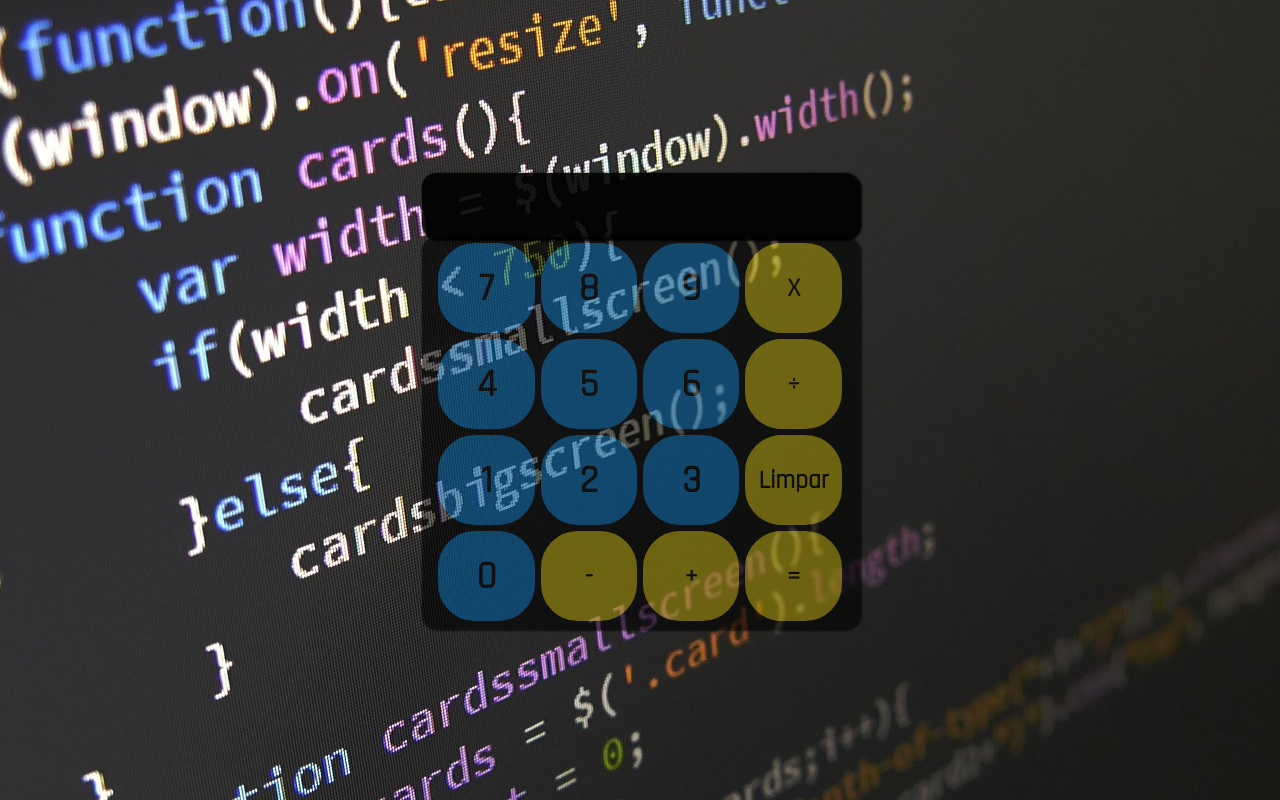
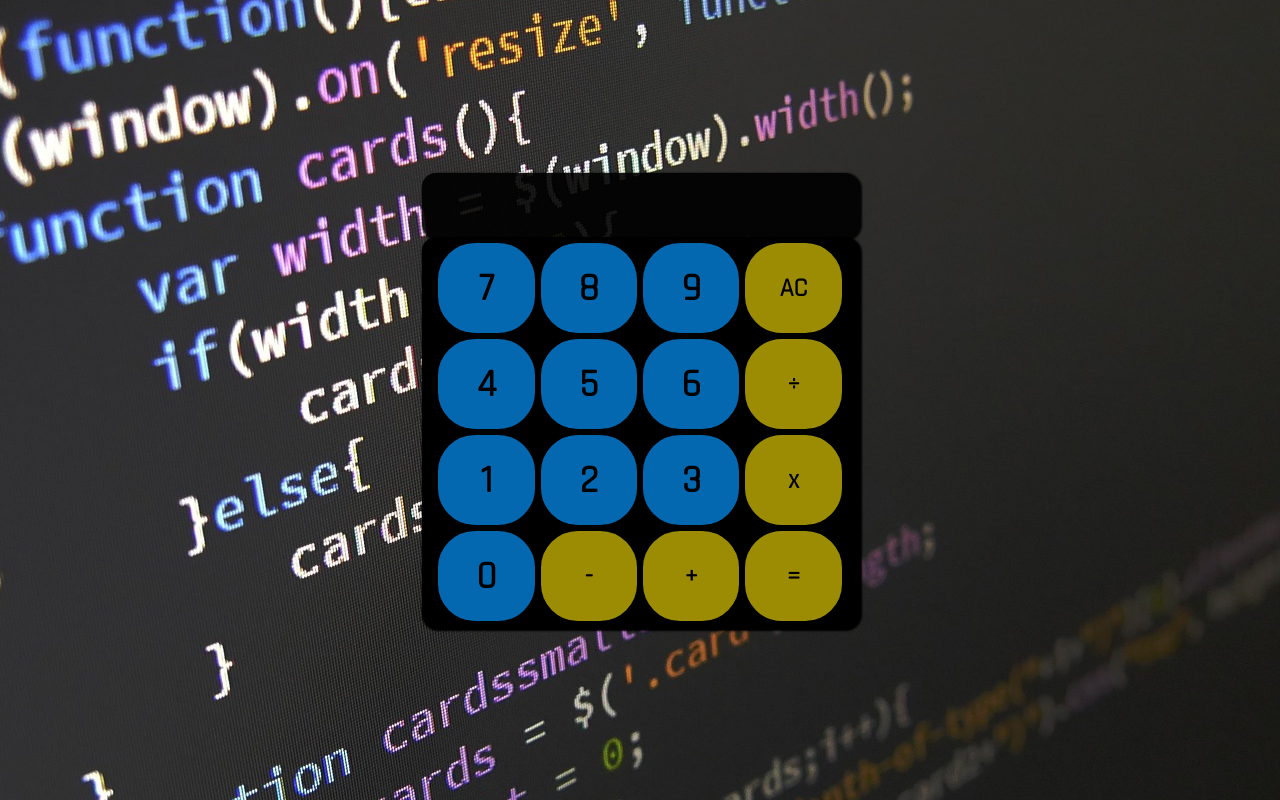
Before and after one commit to GiulianoBotelho/Calculadora_React, a React (Vite) app: page / in a window 1280 px wide. Built offline with nearby package versions, Linux system fonts and the light colour scheme.

Commit message:
atualização de estilo

```diff
--- a/src/App.jsx
+++ b/src/App.jsx
@@ -2,7 +2,6 @@ import { useState } from 'react';
 import styled from 'styled-components'
 import { createGlobalStyle } from 'styled-components'
 import backgroundImage from './assets/code.jpg'
-import '../Telas.css'
 
 
 const GlobalCSS = createGlobalStyle`
@@ -32,7 +31,7 @@ const Botao = styled.button`
  display: flex;
        align-items: center;
        justify-content: center;
-opacity:0.7;
+opacity:0.8;
 cursor:pointer;
 width: 8vw;
 height: 12vh;
@@ -111,7 +110,7 @@ align-items: center;
 justify-content: center;
 box-shadow: 2px 2px 2px 2px;
 background-color: #000000;
-opacity:0.6;
+opacity:1;
 
 @media (max-width: 481px)  {
        width: 78vw;
@@ -175,7 +174,6 @@ function App() {
   const [segundoNumero, setSegundoNumero] = useState("");
   const [operador, setOperador] = useState(null);
   const [resultado, setResultado] = useState("");
-  const [cor, setCor] = useState("")
 
 
 
@@ -192,12 +190,10 @@ function App() {
 
   const ClicarOperador = (item) => {
     setResultado("")
-    setCor("green")
     setOperador(item.target.value)
   }
 
   const Limpar = () => {
-    setCor("")
     setPrimeiroNumero("")
     setSegundoNumero("")
     setOperador(null)
@@ -206,7 +202,6 @@ function App() {
 
   const calcular = () => {
     let Resposta = ""
-    setCor("")
     if (operador === "+") {
       setPrimeiroNumero("")
       setSegundoNumero("")
@@ -265,16 +260,17 @@ function App() {
               <Botao onClick={Clicar} value="9">9</Botao>
               <Botao onClick={Clicar} value="6">6</Botao>
               <Botao onClick={Clicar} value="3">3</Botao>
-              <BotaoOperador onClick={ClicarOperador} value="+">+</BotaoOperador>
+              <BotaoOperador  onClick={ClicarOperador} value="+">+</BotaoOperador>
             </div>
 
 
 
             <div>
-              <BotaoOperador onClick={ClicarOperador} value="X">X</BotaoOperador>
+            <BotaoOperador value="Limpar" onClick={Limpar}>AC</BotaoOperador>
+
 
               <BotaoOperador onClick={ClicarOperador} value="÷">÷</BotaoOperador>
-              <BotaoOperador value="Limpar" onClick={Limpar}>Limpar</BotaoOperador>
+              <BotaoOperador onClick={ClicarOperador} value="X">x</BotaoOperador>
               <BotaoOperador onClick={calcular}>=</BotaoOperador>
 
             </div>
```
Also changed, not shown: Telas.css (deleted).
